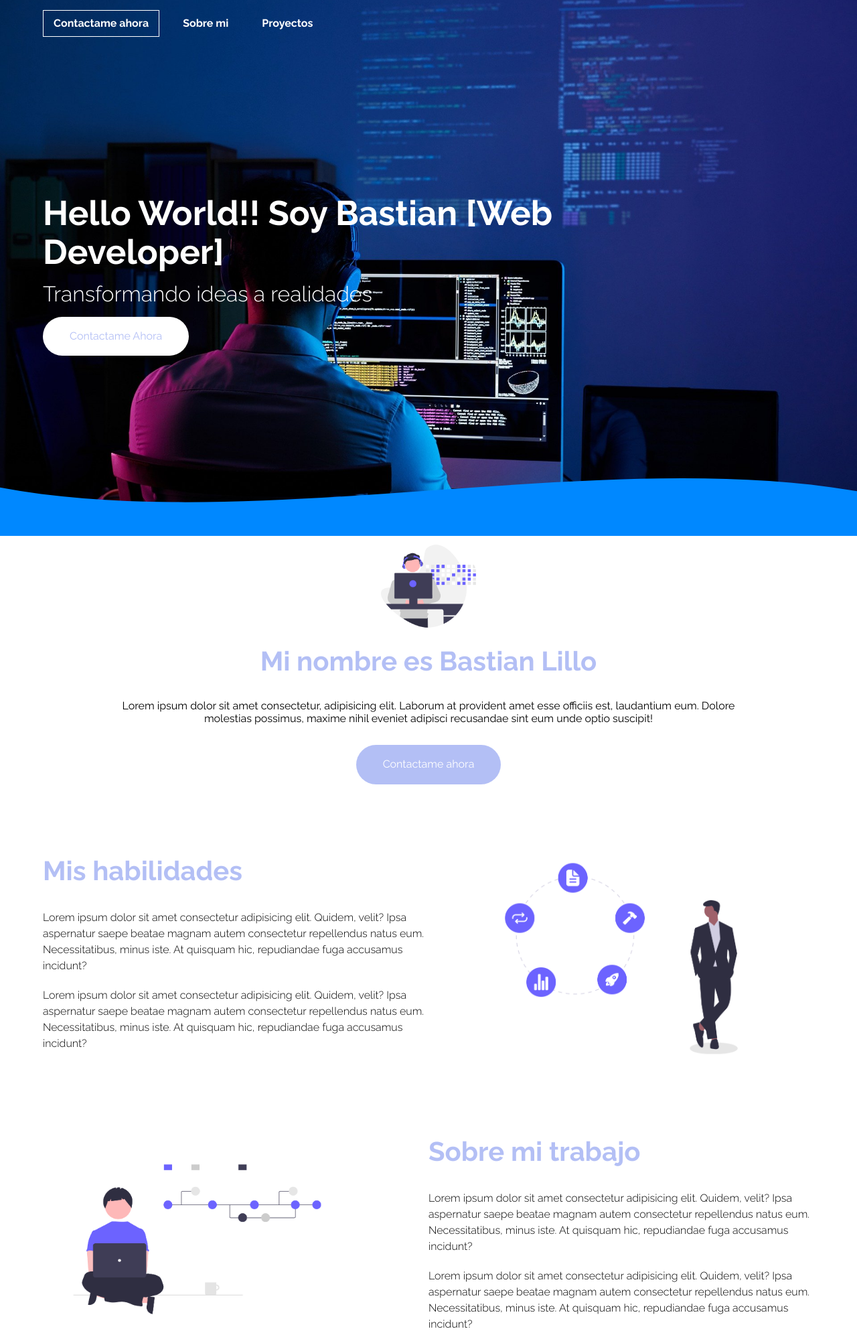
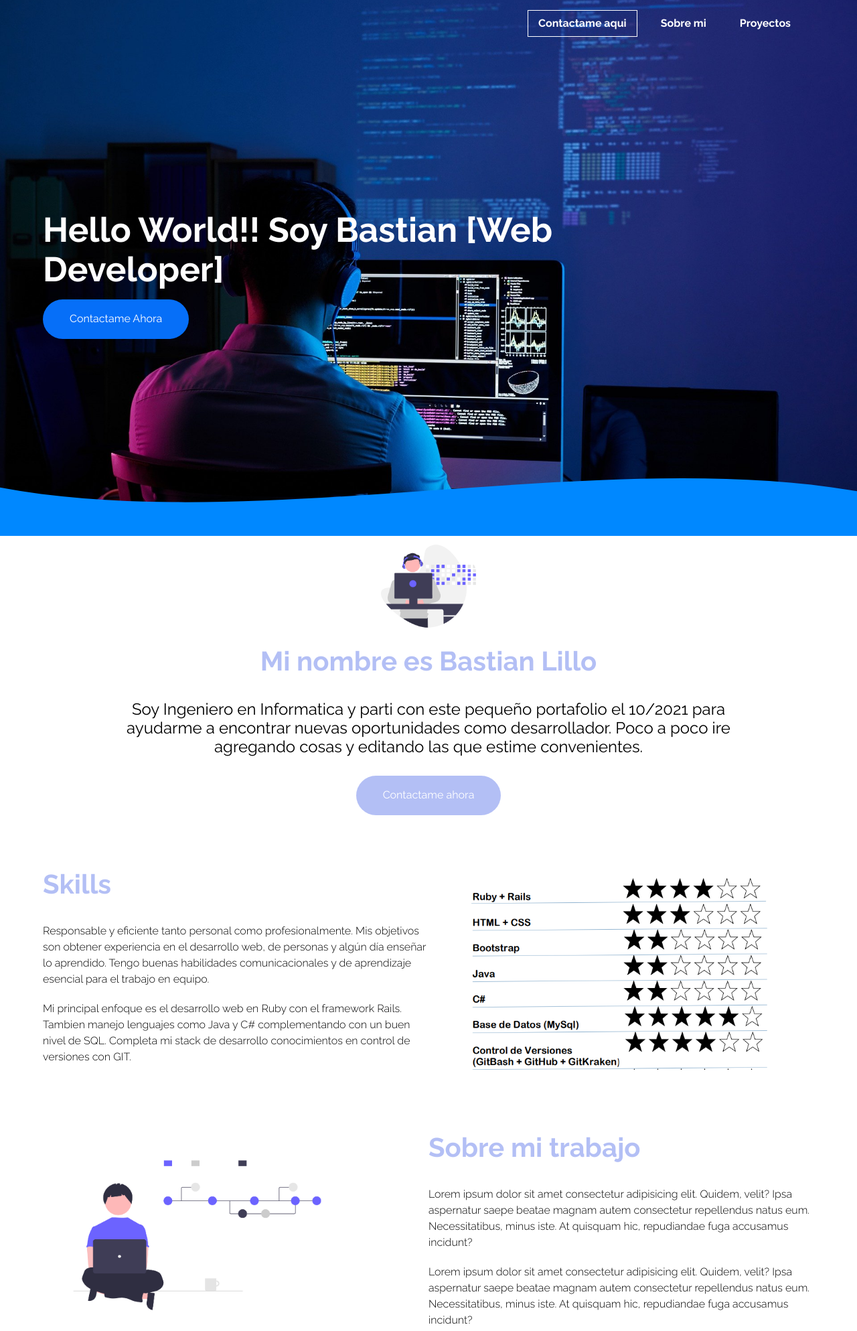
Before and after one commit to Trunkstion/Trunkstion.github.io, a PHP site: page / in a window 1280 px wide. Shown: the top 1987 px of the page at 67% size. Run offline with PHP 8.4, Linux system fonts and the light colour scheme; some libraries are stand-ins or nearby versions.

Commit message:
Nuevos textos y correccion de botones nav y footer

```diff
--- a/css/style.css
+++ b/css/style.css
@@ -42,7 +42,7 @@ body{
 
 .nav{
     display: flex;
-    justify-content: left;
+    justify-content: right;
     height: 70px;
     align-items: center;
     font-weight: 1000;
@@ -89,13 +89,14 @@ body{
     font-size: 2rem;
     font-weight: 300;
     margin: 15px 0;
+    color: brown;
 }
 
 .hero_cta{
     display: inline-block;
-    background: #fff;
+    background: rgb(6, 111, 248);
     padding: var(--boton-padding);
-    color: var(--color-primary);
+    color: #fff;
     text-decoration: none;
     border-radius: 40px;
 }
@@ -127,6 +128,7 @@ body{
 .presentation_copy{
     width: 80%;
     margin: 0 auto;
+    font-size: x-large;
 }
 
 .presentation_cta{
--- a/index.html
+++ b/index.html
@@ -10,18 +10,18 @@
 </head>
 <body>
 
-    <header class="hero">
+    <header class="hero" id="up">
         <div class="container">
             <nav class="nav">
 
-                <a href="#" class="nav_items nav_items--cta">Contactame ahora</a>
-                <a href="#" class="nav_items">Sobre mi</a>
-                <a href="#" class="nav_items">Proyectos</a>
+                <a href="#" class="nav_items nav_items--cta">Contactame aqui</a>
+                <a href="#about" class="nav_items">Sobre mi</a>
+                <a href="#projects" class="nav_items">Proyectos</a>
             </nav>
             <section class="hero_container">
                 <div class="hero_texts">
                     <h1 class="hero_title">Hello World!! Soy Bastian [Web Developer]</h1>
-                    <h2 class="hero_subtitle">Transformando ideas a realidades</h2>
+                    <h2 class="hero_subtitle"></h2>
                     <a href="#" class="hero_cta">Contactame Ahora</a>
                 </div>
             </section>
@@ -34,21 +34,21 @@
 
     <main>
         <section class="presentation container ">
-            <img src="assets/developer.png" alt="Imagen temporal para presentacion" class="presentation_picture">
+            <img src="assets/developer.png" id="about" alt="Imagen temporal para presentacion" class="presentation_picture">
             <h2 class="subtitle">Mi nombre es Bastian Lillo</h2>
-            <p class="presentation_copy">Lorem ipsum dolor sit amet consectetur, adipisicing elit. Laborum at provident amet esse officiis est, laudantium eum. Dolore molestias possimus, maxime nihil eveniet adipisci recusandae sint eum unde optio suscipit!</p>
+            <p class="presentation_copy">Soy Ingeniero en Informatica y parti con este pequeño portafolio el 10/2021 para ayudarme a encontrar nuevas oportunidades como desarrollador. Poco a poco ire agregando cosas y editando las que estime convenientes.</p>
             <a href="#" class="presentation_cta">Contactame ahora</a>
         </section>
 
         <section class="about container">
             <div class="about_texts">
-                <h2 class="subtitle">Mis habilidades</h2>
-                <p class="about_paragraph">Lorem ipsum dolor sit amet consectetur adipisicing elit. Quidem, velit? Ipsa aspernatur saepe beatae magnam autem consectetur repellendus natus eum. Necessitatibus, minus iste. At quisquam hic, repudiandae fuga accusamus incidunt?</p>
-                <p class="about_paragraph">Lorem ipsum dolor sit amet consectetur adipisicing elit. Quidem, velit? Ipsa aspernatur saepe beatae magnam autem consectetur repellendus natus eum. Necessitatibus, minus iste. At quisquam hic, repudiandae fuga accusamus incidunt?</p>
+                <h2 class="subtitle" id="skills">Skills</h2>
+                <p class="about_paragraph">Responsable y eficiente tanto personal como profesionalmente. Mis objetivos son obtener experiencia en el desarrollo web, de personas y algún día enseñar lo aprendido. Tengo buenas habilidades comunicacionales y de aprendizaje esencial para el trabajo en equipo. </p>
+                <p class="about_paragraph">Mi principal enfoque es el desarrollo web en Ruby con el framework Rails. Tambien manejo lenguajes como Java y C# complementando con un buen nivel de SQL. Completa mi stack de desarrollo conocimientos en control de versiones con GIT.</p>
             </div>
 
             <figure class="about_img">
-                <img src="assets/about me.png" alt="Imagen temporal para about" class="about_picture">
+                <img src="assets/skills.png" alt="Imagen temporal para about" class="about_picture">
             </figure>
 
             <figure class="about_img about_img--left">
@@ -56,7 +56,7 @@
             </figure>
 
             <div class="about_texts">
-                <h2 class="subtitle">Sobre mi trabajo</h2>
+                <h2 class="subtitle" id="about2">Sobre mi trabajo</h2>
                 <p class="about_paragraph">Lorem ipsum dolor sit amet consectetur adipisicing elit. Quidem, velit? Ipsa aspernatur saepe beatae magnam autem consectetur repellendus natus eum. Necessitatibus, minus iste. At quisquam hic, repudiandae fuga accusamus incidunt?</p>
                 <p class="about_paragraph">Lorem ipsum dolor sit amet consectetur adipisicing elit. Quidem, velit? Ipsa aspernatur saepe beatae magnam autem consectetur repellendus natus eum. Necessitatibus, minus iste. At quisquam hic, repudiandae fuga accusamus incidunt?</p>
             </div>
@@ -64,7 +64,7 @@
 
         <section class="projects">
             <div class="container">
-                <h2 class="subtitle">Mis Proyectos</h2>
+                <h2 class="subtitle" id="projects">Mis Proyectos</h2>
                 <div class="projects_grid">
 
                     <article class="projects_items">
@@ -111,7 +111,7 @@
         </section>
 
         <section class="testimony container">
-            <h2 class="subtitle">Que opinan de mi??</h2>
+            <h2 class="subtitle" id="testimony">Que opinan de mi??</h2>
             <div class="testimony_grid">
 
                 <article class="testimony_item">
@@ -141,10 +141,10 @@
     <footer class="footer">
         <div class="container footer_grid">
             <nav class="nav nav-footer">
-                <a href="nav_items nav_items--footer">Inicio</a>
-                <a href="nav_items nav_items--footer">Sobre mi</a>
-                <a href="nav_items nav_items--footer">Mis Skills</a>
-                <a href="nav_items nav_items--footer">Proyectos</a>
+                <a href="#up">Inicio</a>
+                <a href="#about">Sobre mi</a>
+                <a href="#about2">Mis Skills</a>
+                <a href="#projects">Proyectos</a>
             </nav>
             <section class="footer_contact">
                 <h3 class="footer_title">Contactame</h3>
```
Also changed, not shown: assets/skills.PNG (added).
